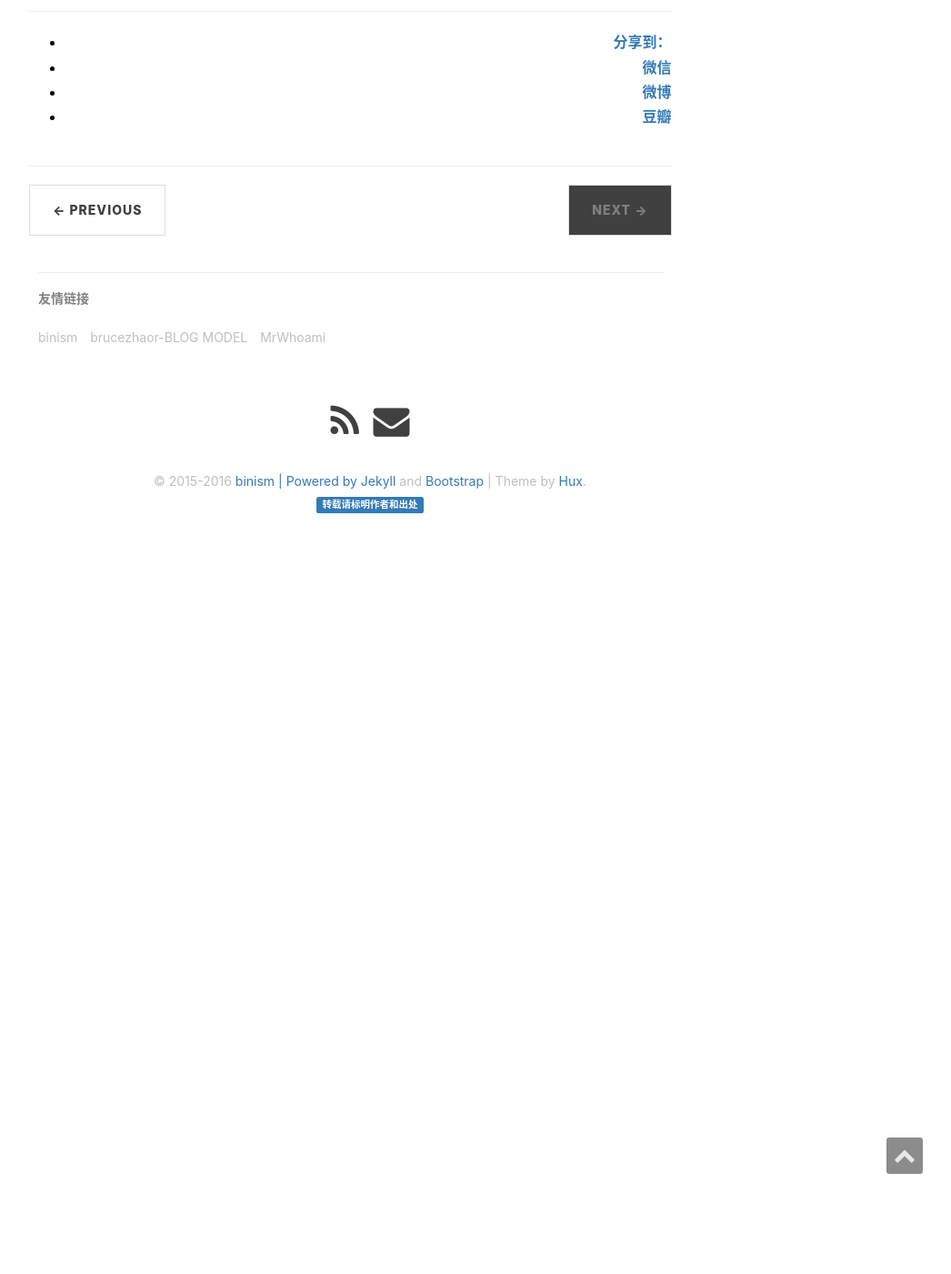
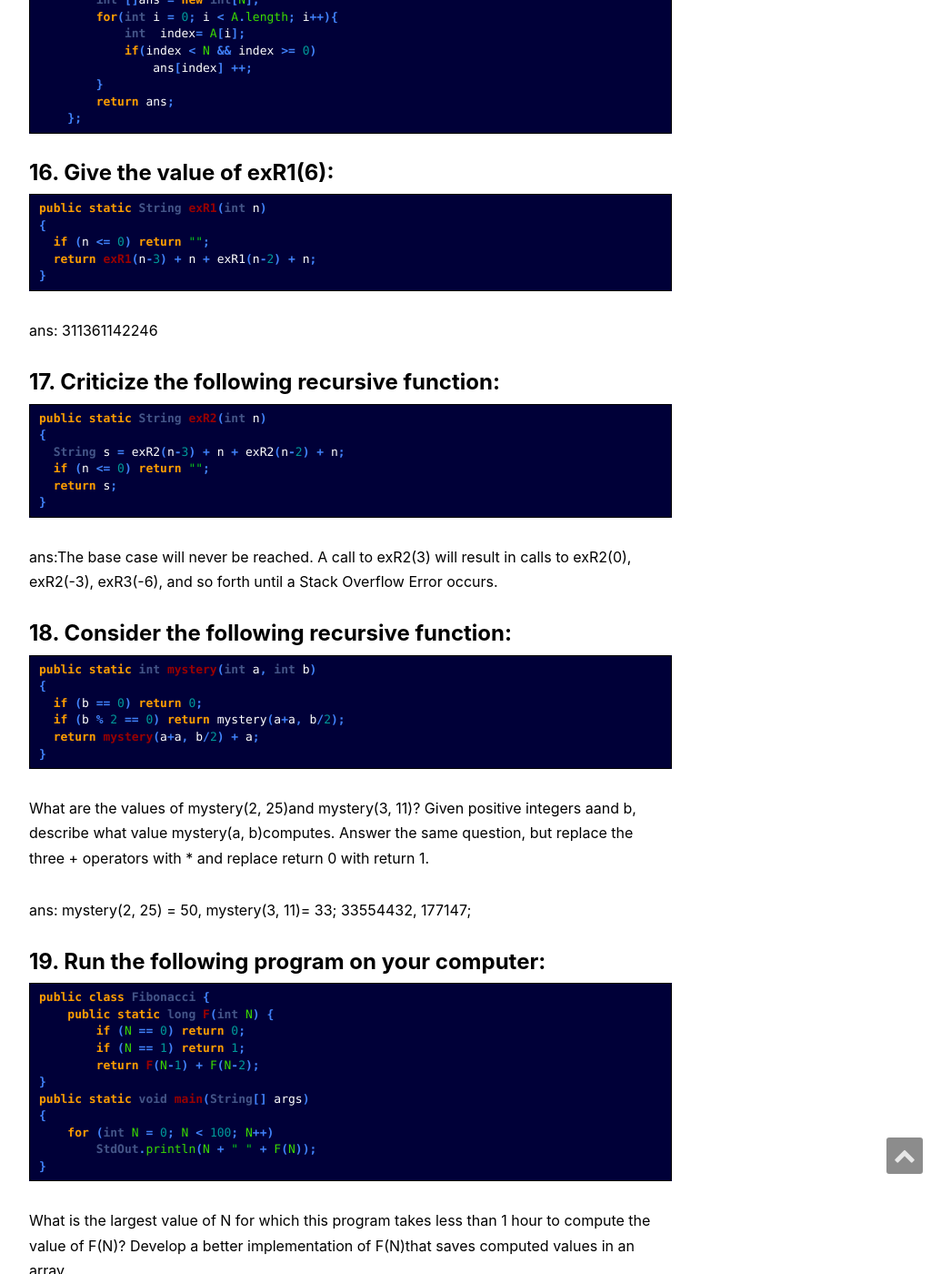
Before and after one commit to binism/binism.github.io, a Jekyll site: the page built from _posts/2016-7-4-Algorithm-with-Java-ch1ans.md, in a window 1280 px wide and 1400 px high, scrolled down 6525 px. Shown: the whole window at 91% size, without its empty margins (233-1279 px from the left). Built offline with Jekyll 4.4.1, drawn with Linux system fonts in a browser that asks for light colours; comment, search, counter and statistics services are not loaded; before the commit the page ends 7155 px from its top, so only the background shows below that; some of the changed text lies outside the part shown.

Commit message:
update answer.md

````diff
--- a/_posts/2016-7-4-Algorithm-with-Java-ch1ans.md
+++ b/_posts/2016-7-4-Algorithm-with-Java-ch1ans.md
@@ -226,3 +226,125 @@ ans:
 ```
 
 ### 15. Write a static method histogram() that takes an array a[] of int values and an integer M as arguments and returns an array of length M whose ith entry is the number of times the integer i appeared in the argument array. If the values in a[] are all between 0 and M–1,  the  sum  of  the  values  in  the  returned  array  should  be  equal  to a.length.
+
+ans:
+
+```java
+public static int [] histogram(int [] A, int N) {
+        int []ans = new int[N];
+        for(int i = 0; i < A.length; i++){
+            int  index= A[i];
+            if(index < N && index >= 0)
+                ans[index] ++;
+        }
+        return ans;
+    };
+```
+
+### 16. Give the value of exR1(6):
+
+```java
+public static String exR1(int n)
+{
+  if (n <= 0) return "";
+  return exR1(n-3) + n + exR1(n-2) + n;
+}
+```
+ans: 311361142246
+
+### 17. Criticize the following recursive function:
+
+```java
+public static String exR2(int n)
+{
+  String s = exR2(n-3) + n + exR2(n-2) + n;
+  if (n <= 0) return "";
+  return s;
+}
+```
+
+ans:The base case will never be reached. A call to exR2(3) will result in calls to exR2(0), exR2(-3), exR3(-6), and so forth until a Stack Overflow Error occurs.
+
+### 18. Consider the following recursive function:
+
+```java
+public static int mystery(int a, int b)
+{
+  if (b == 0) return 0;
+  if (b % 2 == 0) return mystery(a+a, b/2);
+  return mystery(a+a, b/2) + a;
+}
+```
+
+What are the values of mystery(2, 25)and mystery(3, 11)? Given positive integers
+aand b, describe what value mystery(a, b)computes. Answer the same question, but replace the three + operators with * and replace return 0 with return 1.
+
+ans: mystery(2, 25) = 50,  mystery(3, 11)= 33;  33554432, 177147;
+
+### 19. Run the following program on your computer:
+
+```java
+public class Fibonacci {
+    public static long F(int N) {
+        if (N == 0) return 0;
+        if (N == 1) return 1;
+        return F(N-1) + F(N-2);
+}
+public static void main(String[] args)
+{
+    for (int N = 0; N < 100; N++)
+        StdOut.println(N + " " + F(N));
+}
+```
+
+What is the largest value of N for which this program takes less than 1 hour to compute the value of F(N)? Develop a better implementation of F(N)that saves computed values in an array.
+
+
+ans:
+
+```java
+public class Fibonacci{
+
+    public static long F(int N){
+        if (N == 0) return 0;
+        if (N == 1) return 1;
+
+        long[] f = new long[N+1];
+        f[0] = 0;
+        f[1] = 1;
+
+        for (int i = 2; i <= N; i++{
+            f[i] = f[i-1] + f[i-2];
+
+        }
+        return f[N];
+    }
+
+    public static void main(String[] args)
+    {
+        for (int N = 0; N < 100; N++)
+            StdOut.println(N + " " + F(N));
+    }
+}
+```
+
+### 20.Write a recursive static method that computes the value of ln (N !).
+
+ans:
+
+```Java
+public class Calln {
+
+    private static double lnPro(int N){
+        if (N == 1) return 0;
+        if (N == 2) return 1;
+
+        return Math.log(N) + lnPro(N-1);
+    }
+    public static void main(String[] args){
+        int N = Integer.parseInt(args[0]);
+        double value = lnPro(N);
+        StdOut.print(value);
+    }
+}
+```
````
